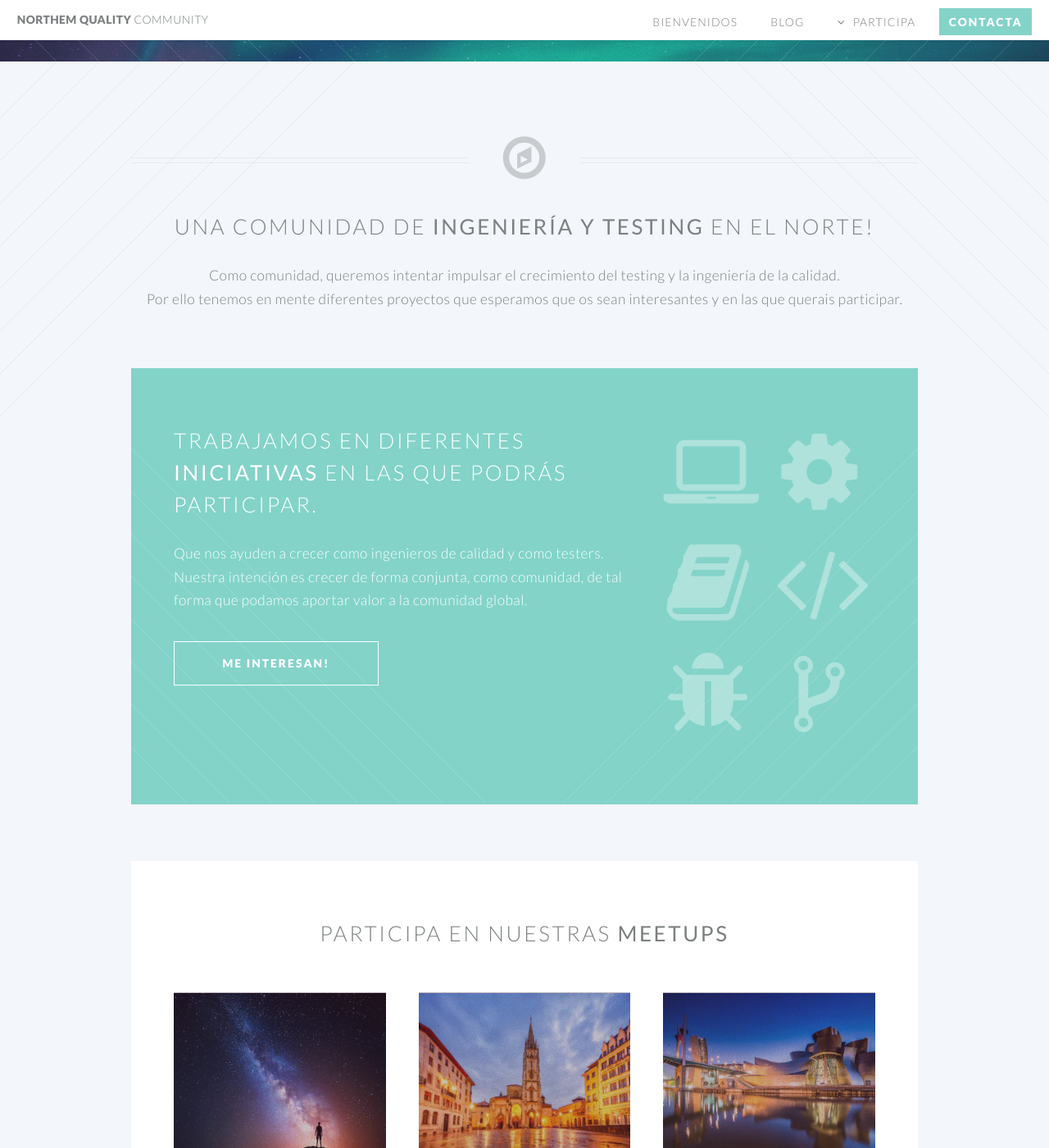
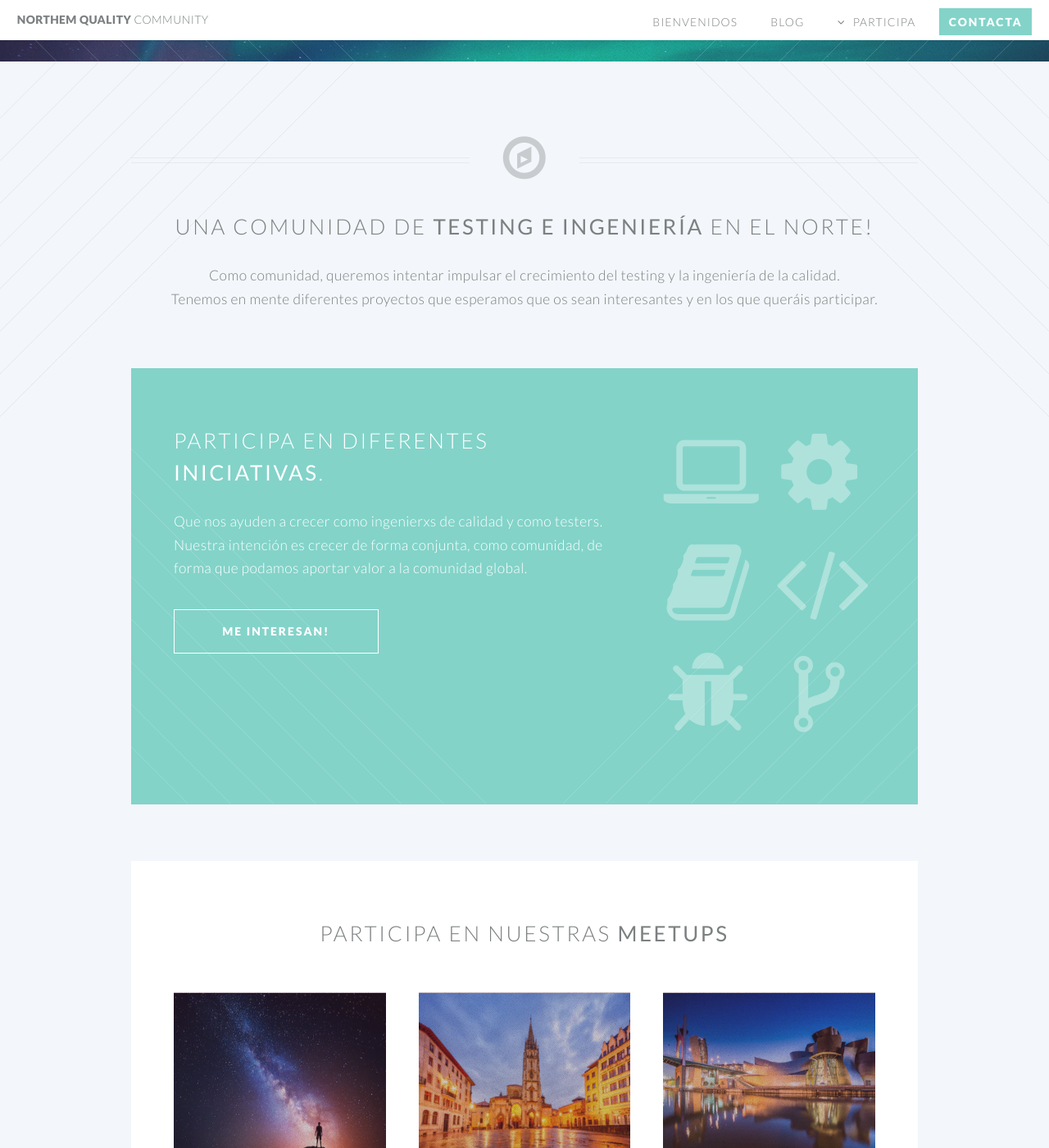
Before and after one commit to NorthemQuality/northemquality.github.io, a Jekyll site: the page built from index.html, in a window 1280 px wide and 1400 px high, scrolled down 379 px. Shown: the whole window at 82% size. Built offline with Jekyll 4.4.1, drawn with Linux system fonts in a browser that asks for light colours; some of the changed text lies outside the part shown.

Commit message:
Cambios en los textos del index

```diff
--- a/index.html
+++ b/index.html
@@ -6,12 +6,12 @@ layout: landing-page
 
 				<header class="special container">
 					<span class="icon fa-compass"></span>
-					<h2> Una comunidad de <strong> ingeniería y testing </strong> en el Norte!
+					<h2> Una comunidad de <strong> testing e ingeniería </strong> en el Norte!
 					<br />
 					</h2>
 					<p>Como comunidad, queremos intentar impulsar el crecimiento del testing y la ingeniería de la calidad.
 					<br />
-					<p> Por ello tenemos en mente diferentes proyectos que esperamos que os sean interesantes y en las que querais participar.
+					<p> Tenemos en mente diferentes proyectos que esperamos que os sean interesantes y en los que queráis participar.
 					<br />
 				</header>
 
@@ -21,12 +21,12 @@ layout: landing-page
 							<div class="8u">
 
 								<header>
-									<h2>Trabajamos en diferentes <strong>iniciativas</strong> en las que podrás participar. </h2>
+									<h2>Participa en diferentes <strong>iniciativas</strong>. </h2>
 								</header>
 								<p>
-									Que nos ayuden a crecer como ingenieros de calidad
+									Que nos ayuden a crecer como ingenierxs de calidad
 									y como testers.
-								    Nuestra intención es crecer de forma conjunta, como comunidad, de tal forma que podamos aportar valor a la comunidad
+								    Nuestra intención es crecer de forma conjunta, como comunidad, de forma que podamos aportar valor a la comunidad
 									global.
 								</p>
 								<footer>
```
Also changed, not shown: other parts of index.html (+1 -1 lines).
